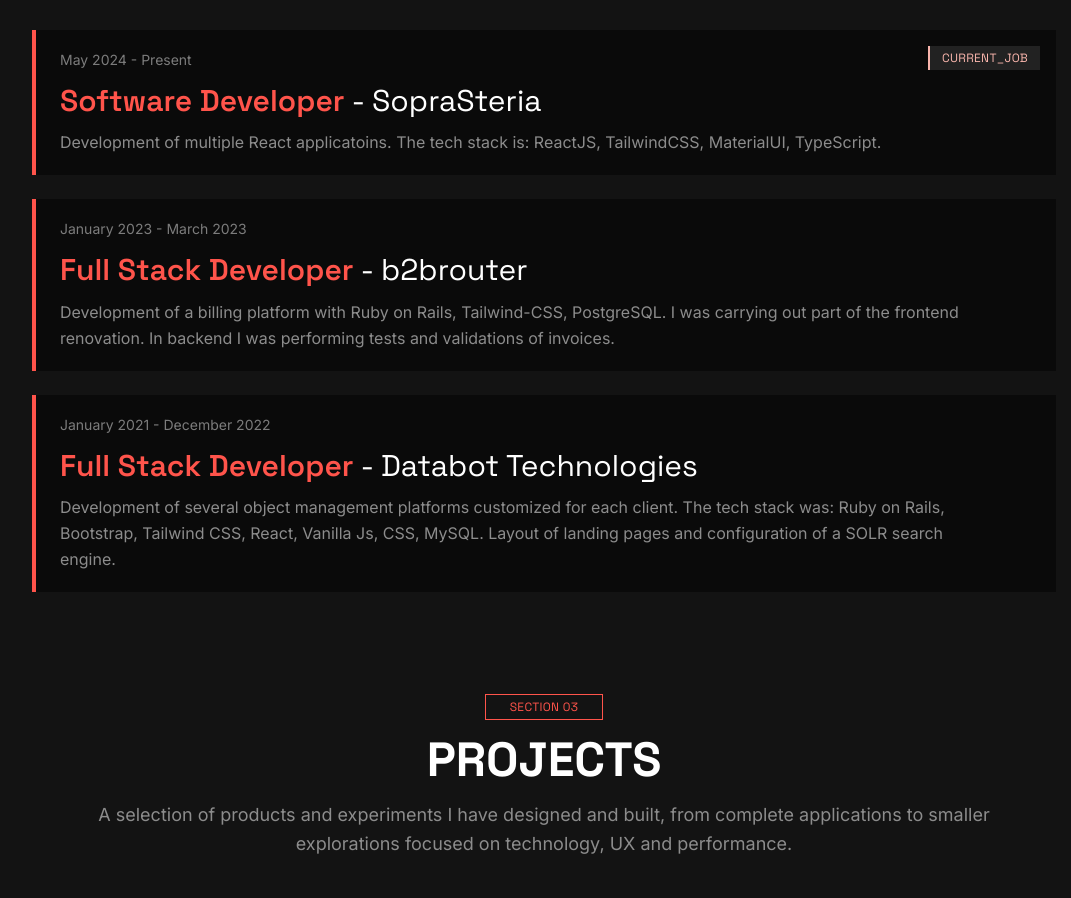
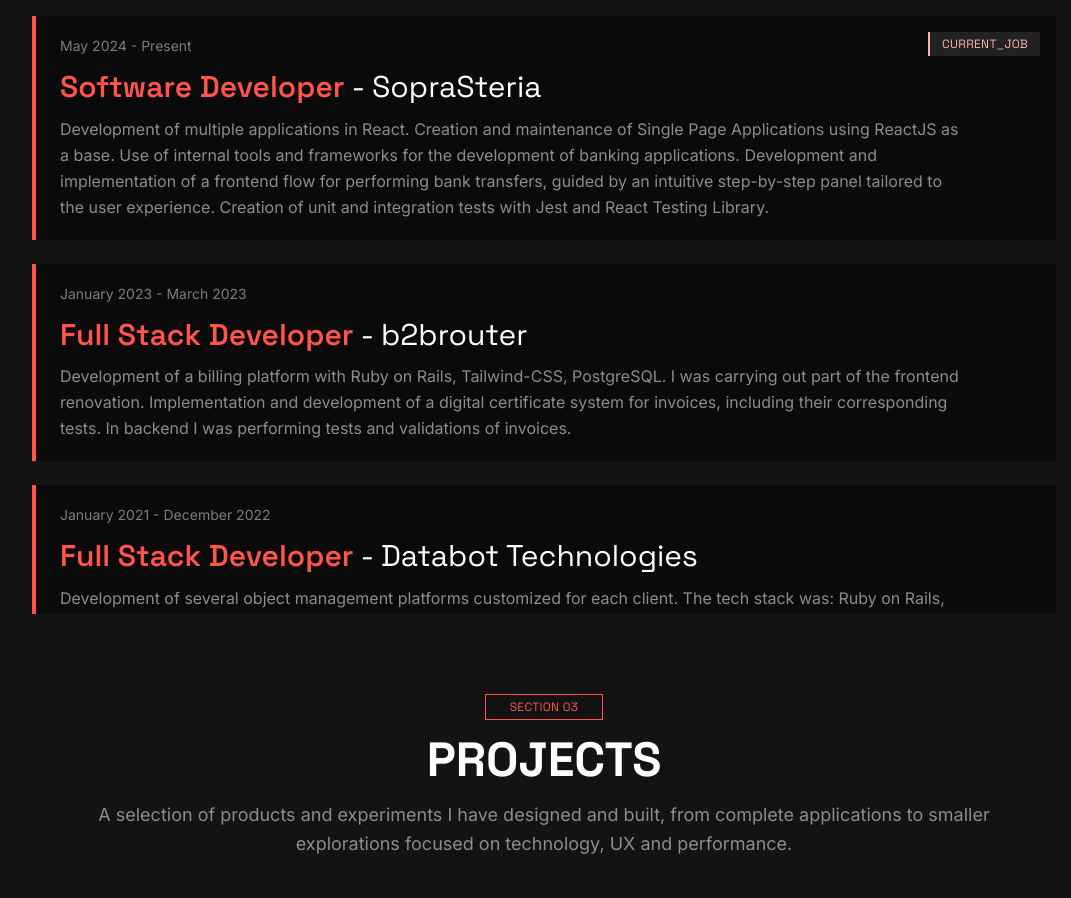
Before and after one commit to albertcastineira/albert-casti-portfolio, a Next.js app: page /en in a window 1280 px wide. Shown: the part 1734-2632 px from the top of the page, without its empty margins (96-1167 px from the left). Built offline with nearby package versions, Linux system fonts and the light colour scheme; no server answers.

Commit message:
feat: detail more job experience descriptions

```diff
--- a/app/layout.tsx
+++ b/app/layout.tsx
@@ -1,4 +1,5 @@
 import type { Metadata } from "next";
+import { Analytics } from "@vercel/analytics/next";
 import "./globals.css";
 
 const siteUrl = process.env.NEXT_PUBLIC_SITE_URL ?? "http://localhost:3000";
@@ -76,5 +77,10 @@ export default function RootLayout({
 }: Readonly<{
   children: React.ReactNode;
 }>) {
-  return children;
+  return (
+    <>
+      {children}
+      <Analytics />
+    </>
+  );
 }
--- a/i18n/literals.ts
+++ b/i18n/literals.ts
@@ -106,21 +106,21 @@ export const literals = {
           role: "Desarrollador de Software",
           company: "SopraSteria",
           description:
-            "Desarrollo de multiples aplicaciones en React. El stack tecnologico es: ReactJS, TailwindCSS, MaterialUI y TypeScript.",
+            "Desarrollo de múltiples aplicaciones en React. Creación y mantenimiento de Single Page Applications usando como base ReactJS. Uso de herramientas y frameworks internos para el desarrollo de aplicaciones bancarias. Desarrollo e implementación de un flujo frontend para la realización de transferencias bancarias, guiado por un panel de pasos intuitivo adaptado a la experiencia del usuario. Creacion de test unitarios y de integracion con Jest y React Testing Library.",
         },
         {
           period: "Enero 2023 - Marzo 2023",
           role: "Desarrollador Full Stack",
           company: "b2brouter",
           description:
-            "Desarrollo de una plataforma de facturacion con Ruby on Rails, Tailwind-CSS y PostgreSQL. Lleve a cabo parte de la renovacion del frontend. En backend realizaba pruebas y validaciones de facturas.",
+            "Desarrollo de una plataforma de facturacion con Ruby on Rails, Tailwind-CSS y PostgreSQL. Lleve a cabo parte de la renovacion del frontend. Implementacion y desarrollo de un sistema de certificados digitales para las facturas, incluyendo sus correspondientes test. En backend realizaba pruebas y validaciones de facturas.",
         },
         {
           period: "Enero 2021 - Diciembre 2022",
           role: "Desarrollador Full Stack",
           company: "Databot Technologies",
           description:
-            "Desarrollo de varias plataformas de gestion de objetos personalizadas para cada cliente. El stack utilizado fue: Ruby on Rails, Bootstrap, Tailwind CSS, React, Vanilla JS, CSS y MySQL. Maquetacion de landing pages y configuracion de un motor de busqueda SOLR.",
+            "Desarrollo de varias plataformas de gestion de objetos personalizadas para cada cliente. El stack utilizado fue: Ruby on Rails, Bootstrap, Tailwind CSS, React, Vanilla JS, CSS y MySQL. Creacion de landing pages pixel perfect para diversos clientes internacionales. Configuracion de un motor de busqueda SOLR.",
         },
       ],
     },
@@ -300,21 +300,21 @@ export const literals = {
           role: "Software Developer",
           company: "SopraSteria",
           description:
-            "Development of multiple React applicatoins. The tech stack is: ReactJS, TailwindCSS, MaterialUI, TypeScript.",
+            "Development of multiple applications in React. Creation and maintenance of Single Page Applications using ReactJS as a base. Use of internal tools and frameworks for the development of banking applications. Development and implementation of a frontend flow for performing bank transfers, guided by an intuitive step-by-step panel tailored to the user experience. Creation of unit and integration tests with Jest and React Testing Library.",
         },
         {
           period: "January 2023 - March 2023",
           role: "Full Stack Developer",
           company: "b2brouter",
           description:
-            "Development of a billing platform with Ruby on Rails, Tailwind-CSS, PostgreSQL. I was carrying out part of the frontend renovation. In backend I was performing tests and validations of invoices.",
+            "Development of a billing platform with Ruby on Rails, Tailwind-CSS, PostgreSQL. I was carrying out part of the frontend renovation. Implementation and development of a digital certificate system for invoices, including their corresponding tests. In backend I was performing tests and validations of invoices.",
         },
         {
           period: "January 2021 - December 2022",
           role: "Full Stack Developer",
           company: "Databot Technologies",
           description:
-            "Development of several object management platforms customized for each client. The tech stack was: Ruby on Rails, Bootstrap, Tailwind CSS, React, Vanilla Js, CSS, MySQL. Layout of landing pages and configuration of a SOLR search engine.",
+            "Development of several object management platforms customized for each client. The tech stack was: Ruby on Rails, Bootstrap, Tailwind CSS, React, Vanilla Js, CSS, MySQL. Creation of pixel perfect landing pages for various international clients. Configuration of a SOLR search engine.",
         },
       ],
     },
--- a/package.json
+++ b/package.json
@@ -9,6 +9,7 @@
     "lint": "eslint"
   },
   "dependencies": {
+    "@vercel/analytics": "^2.0.1",
     "lucide-react": "^1.7.0",
     "next": "16.2.2",
     "next-intl": "^4.9.0",
```
Also changed, not shown: 1 other file (tests, documents, lock files or other folders).
